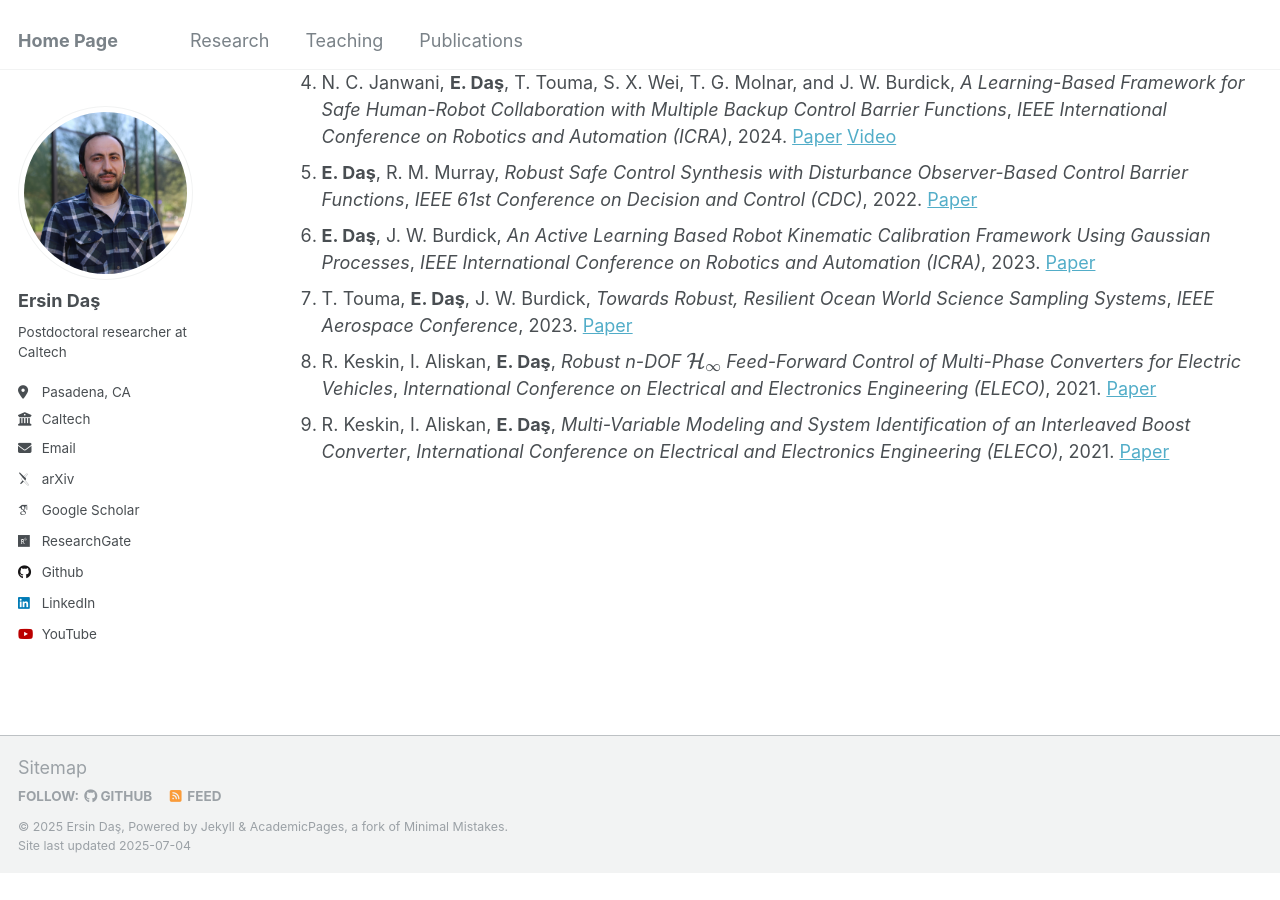
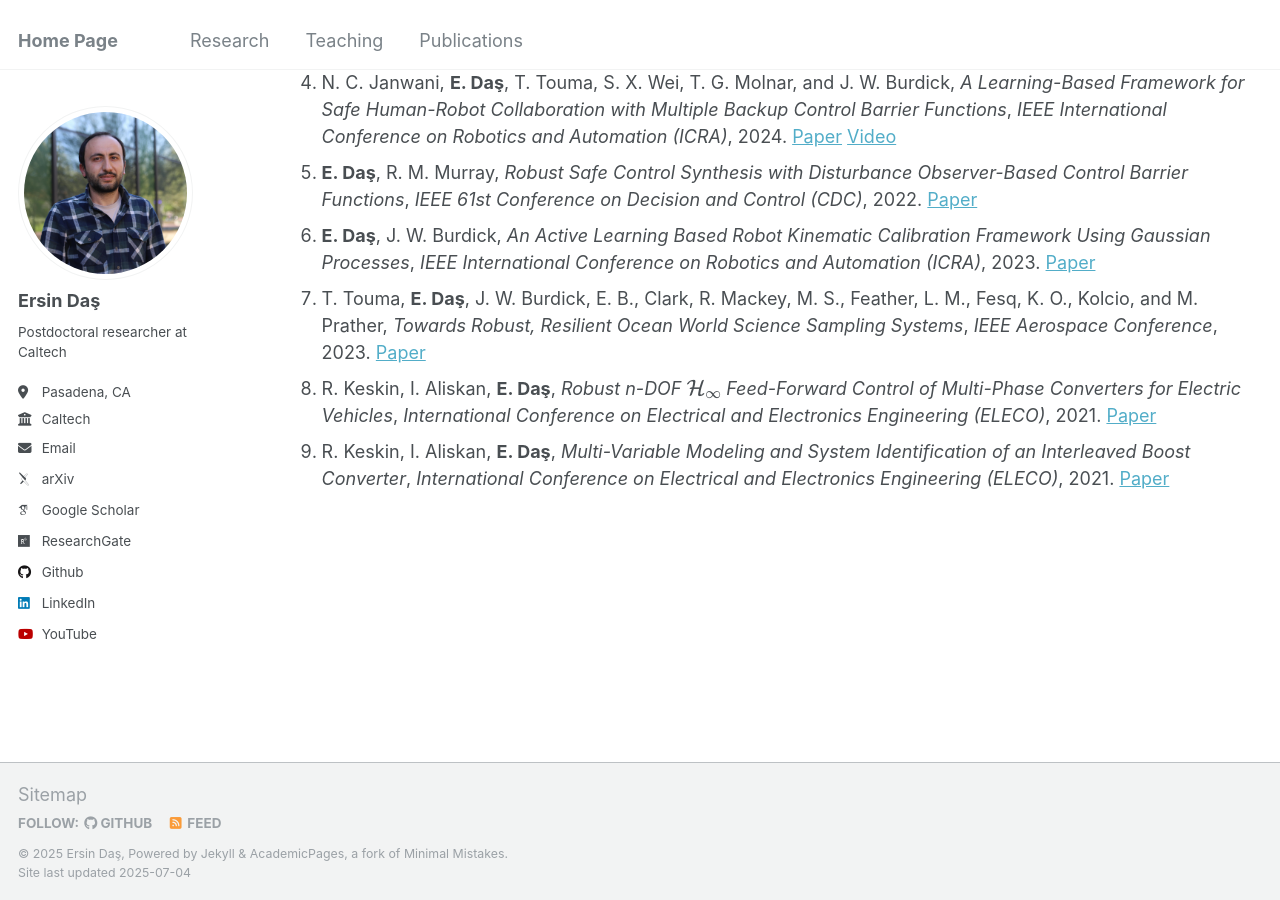
Before and after one commit to ersindas/ersindas.github.io, a Jekyll site: the page built from _pages/publications.md, in a window 1280 px wide and 900 px high, scrolled down 1388 px. Built offline with Jekyll 4.4.1, drawn with Linux system fonts in a browser that asks for light colours; some web fonts are replaced; before the commit the page ends 2261 px from its top, so only the background shows below that.

Commit message:
Update publications.md

```diff
--- a/_pages/publications.md
+++ b/_pages/publications.md
@@ -33,6 +33,6 @@ Future Era Space Exploration*, *IEEE Transactions on Field Robotics*, 2025 (Unde
 4. N. C. Janwani, **E. Daş**, T. Touma, S. X. Wei, T. G. Molnar, and J. W. Burdick, *A Learning-Based Framework for Safe Human-Robot Collaboration with Multiple Backup Control Barrier Functions*, *IEEE International Conference on Robotics and Automation (ICRA)*, 2024. [Paper](https://arxiv.org/pdf/2310.05865) [Video](https://youtu.be/41Jh1GD_9Ok)
 5. **E. Daş**, R. M. Murray, *Robust Safe Control Synthesis with Disturbance Observer-Based Control Barrier Functions*, *IEEE 61st Conference on Decision and Control (CDC)*, 2022. [Paper](https://arxiv.org/pdf/2201.05758)
 6. **E. Daş**, J. W. Burdick, *An Active Learning Based Robot Kinematic Calibration Framework Using Gaussian Processes*, *IEEE International Conference on Robotics and Automation (ICRA)*, 2023. [Paper](https://arxiv.org/pdf/2303.03658)
-7. T. Touma, **E. Daş**, J. W. Burdick, *Towards Robust, Resilient Ocean World Science Sampling Systems*, *IEEE Aerospace Conference*, 2023. [Paper](https://ieeexplore.ieee.org/document/10115718)
+7. T. Touma, **E. Daş**, J. W. Burdick, E. B., Clark, R.  Mackey, M. S., Feather, L. M., Fesq, K. O., Kolcio, and M. Prather, *Towards Robust, Resilient Ocean World Science Sampling Systems*, *IEEE Aerospace Conference*, 2023. [Paper](https://ieeexplore.ieee.org/document/10115718)
 8. R. Keskin, I. Aliskan, **E. Daş**, *Robust n-DOF $$\mathcal{H}_\infty$$ Feed-Forward Control of Multi-Phase Converters for Electric Vehicles*, *International Conference on Electrical and Electronics Engineering (ELECO)*, 2021. [Paper](https://ieeexplore.ieee.org/abstract/document/9677777)
 9. R. Keskin, I. Aliskan, **E. Daş**, *Multi-Variable Modeling and System Identification of an Interleaved Boost Converter*, *International Conference on Electrical and Electronics Engineering (ELECO)*, 2021. [Paper](https://ieeexplore.ieee.org/abstract/document/9677780)
```
